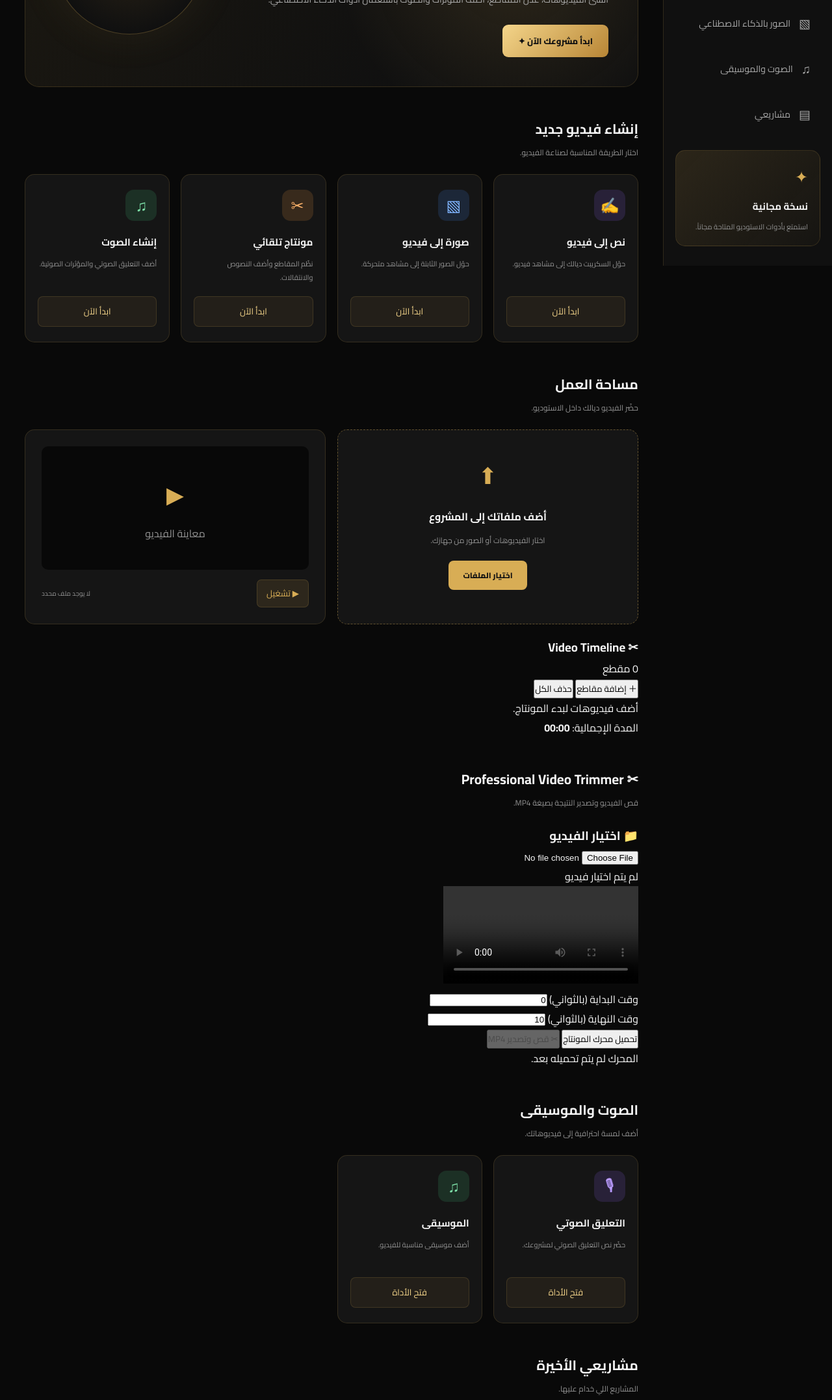
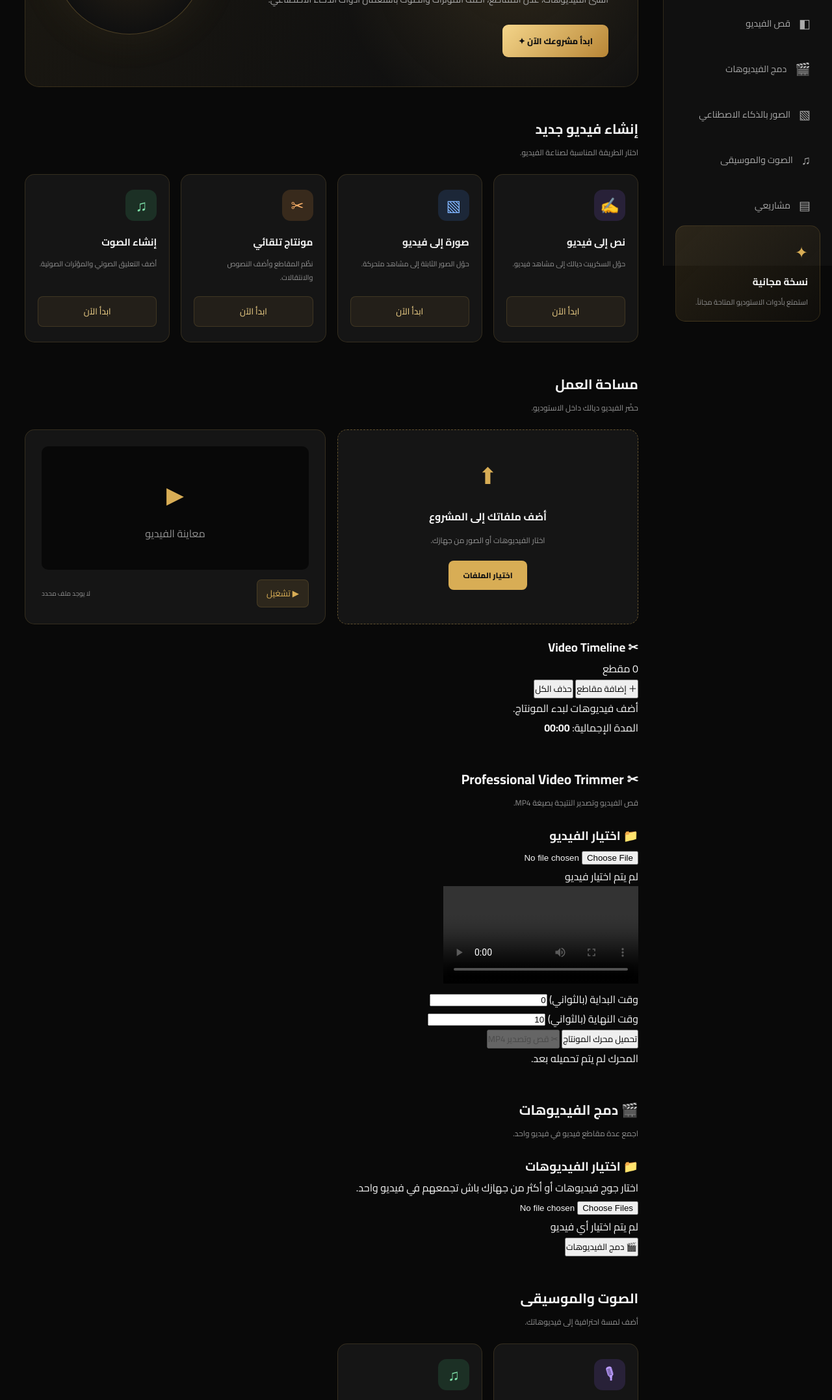
Before and after one commit to jalavaj3333-debug/AI-VIDEO-STUDIO-PRO, a plain HTML site: page index.html in a window 1280 px wide. Shown: the part 391-2546 px from the top of the page at 65% size. Drawn offline with Linux system fonts and the light colour scheme.

Commit message:
Update index.html

```diff
--- a/index.html
+++ b/index.html
@@ -32,6 +32,7 @@
         <div class="menu-title">القائمة الرئيسية</div>
 
         <nav class="menu">
+
             <a href="#" class="menu-item active">
                 <span>⌂</span> الرئيسية
             </a>
@@ -42,6 +43,14 @@
 
             <a href="#editor" class="menu-item">
                 <span>✂</span> مونتاج الفيديو
+            </a>
+
+            <a href="#trim-editor" class="menu-item">
+                <span>◧</span> قص الفيديو
+            </a>
+
+            <a href="#mergeStudio" class="menu-item">
+                <span>🎬</span> دمج الفيديوهات
             </a>
 
             <a href="#image" class="menu-item">
@@ -55,14 +64,17 @@
             <a href="#projects" class="menu-item">
                 <span>▤</span> مشاريعي
             </a>
+
         </nav>
 
         <div class="sidebar-bottom">
+
             <div class="free-card">
                 <span>✦</span>
                 <h3>نسخة مجانية</h3>
                 <p>استمتع بأدوات الاستوديو المتاحة مجاناً.</p>
             </div>
+
         </div>
 
     </aside>
@@ -70,6 +82,7 @@
     <!-- MAIN CONTENT -->
     <main class="main-content">
 
+        <!-- TOPBAR -->
         <header class="topbar">
 
             <button class="mobile-menu" id="menuToggle">☰</button>
@@ -90,6 +103,7 @@
         <section class="hero">
 
             <div class="hero-content">
+
                 <span class="hero-label">✦ YOUR CREATIVE AI STUDIO</span>
 
                 <h1>
@@ -105,6 +119,7 @@
                 <a href="#create" class="primary-btn">
                     ابدأ مشروعك الآن ✦
                 </a>
+
             </div>
 
             <div class="hero-visual">
@@ -182,8 +197,13 @@
                         اختيار الملفات
                     </label>
 
-                    <input type="file" id="mediaInput"
-                    accept="video/*,image/*" multiple hidden>
+                    <input
+                        type="file"
+                        id="mediaInput"
+                        accept="video/*,image/*"
+                        multiple
+                        hidden
+                    >
 
                     <div id="fileList" class="file-list"></div>
 
@@ -202,6 +222,8 @@
                     </div>
 
                 </div>
+
+                <!-- VIDEO TIMELINE -->
                 <div class="timeline-editor">
 
                     <div class="timeline-header">
@@ -255,14 +277,24 @@
 
                     <div>
                         <label for="trimStart">وقت البداية (بالثواني)</label>
-                <input type="number" id="trimStart"
-                       min="0" step="0.1" value="0">
+                        <input
+                            type="number"
+                            id="trimStart"
+                            min="0"
+                            step="0.1"
+                            value="0"
+                        >
                     </div>
 
                     <div>
                         <label for="trimEnd">وقت النهاية (بالثواني)</label>
-                <input type="number" id="trimEnd"
-                       min="0" step="0.1" value="10">
+                        <input
+                            type="number"
+                            id="trimEnd"
+                            min="0"
+                            step="0.1"
+                            value="10"
+                        >
                     </div>
 
                 </div>
@@ -279,6 +311,56 @@
                 <p id="trimStatus">المحرك لم يتم تحميله بعد.</p>
 
                 <a id="downloadTrim" hidden download="AI-VIDEO-TRIMMED.mp4">
+                    ⬇ تحميل الفيديو النهائي
+                </a>
+
+            </div>
+
+        </section>
+
+        <!-- VIDEO MERGE STUDIO -->
+        <section class="section" id="mergeStudio">
+
+            <div class="section-heading">
+                <div>
+                    <h2>🎬 دمج الفيديوهات</h2>
+                    <p>اجمع عدة مقاطع فيديو في فيديو واحد.</p>
+                </div>
+            </div>
+
+            <div class="trim-box merge-box">
+
+                <h3>📁 اختيار الفيديوهات</h3>
+
+                <p>
+                    اختار جوج فيديوهات أو أكثر من جهازك
+                    باش تجمعهم في فيديو واحد.
+                </p>
+
+                <input
+                    type="file"
+                    id="mergeInput"
+                    accept="video/*"
+                    multiple
+                >
+
+                <div id="mergeStatus" class="trim-status">
+                    لم يتم اختيار أي فيديو
+                </div>
+
+                <div class="trim-progress">
+                    <div id="mergeProgress"></div>
+                </div>
+
+                <button id="mergeButton" type="button">
+                    🎬 دمج الفيديوهات
+                </button>
+
+                <a
+                    id="mergeDownload"
+                    hidden
+                    download="AI-STUDIO-MERGED.mp4"
+                >
                     ⬇ تحميل الفيديو النهائي
                 </a>
 
@@ -334,6 +416,7 @@
 
         </section>
 
+        <!-- FOOTER -->
         <footer>
             <p>AI VIDEO STUDIO PRO © 2026</p>
             <p>CREATED FOR CREATORS ✦</p>
@@ -343,45 +426,10 @@
 
 </div>
 
-<!-- VIDEO MERGE STUDIO -->
-<section class="trim-box merge-box" id="mergeStudio">
-
-    <h2>🎬 دمج الفيديوهات</h2>
-
-    <p>اختار جوج فيديوهات أو أكثر باش تجمعهم في فيديو واحد.</p>
-
-    <input
-        type="file"
-        id="mergeInput"
-        accept="video/*"
-        multiple
-    >
-
-    <div id="mergeStatus" class="trim-status">
-        لم يتم اختيار أي فيديو
-    </div>
-
-    <div class="trim-progress">
-        <div id="mergeProgress"></div>
-    </div>
-
-    <button id="mergeButton" type="button">
-        دمج الفيديوهات
-    </button>
-
-    <a
-        id="mergeDownload"
-        hidden
-        download="AI-STUDIO-MERGED.mp4"
-    >
-        تحميل الفيديو النهائي
-    </a>
-
-</section>
-
+<!-- JAVASCRIPT FILES -->
 <script src="script.js"></script>
 <script type="module" src="ffmpeg-editor.js"></script>
 <script type="module" src="merge-editor.js"></script>
+
 </body>
-
 </html>
```
Lines whose indentation alone changed are shown as unchanged.
